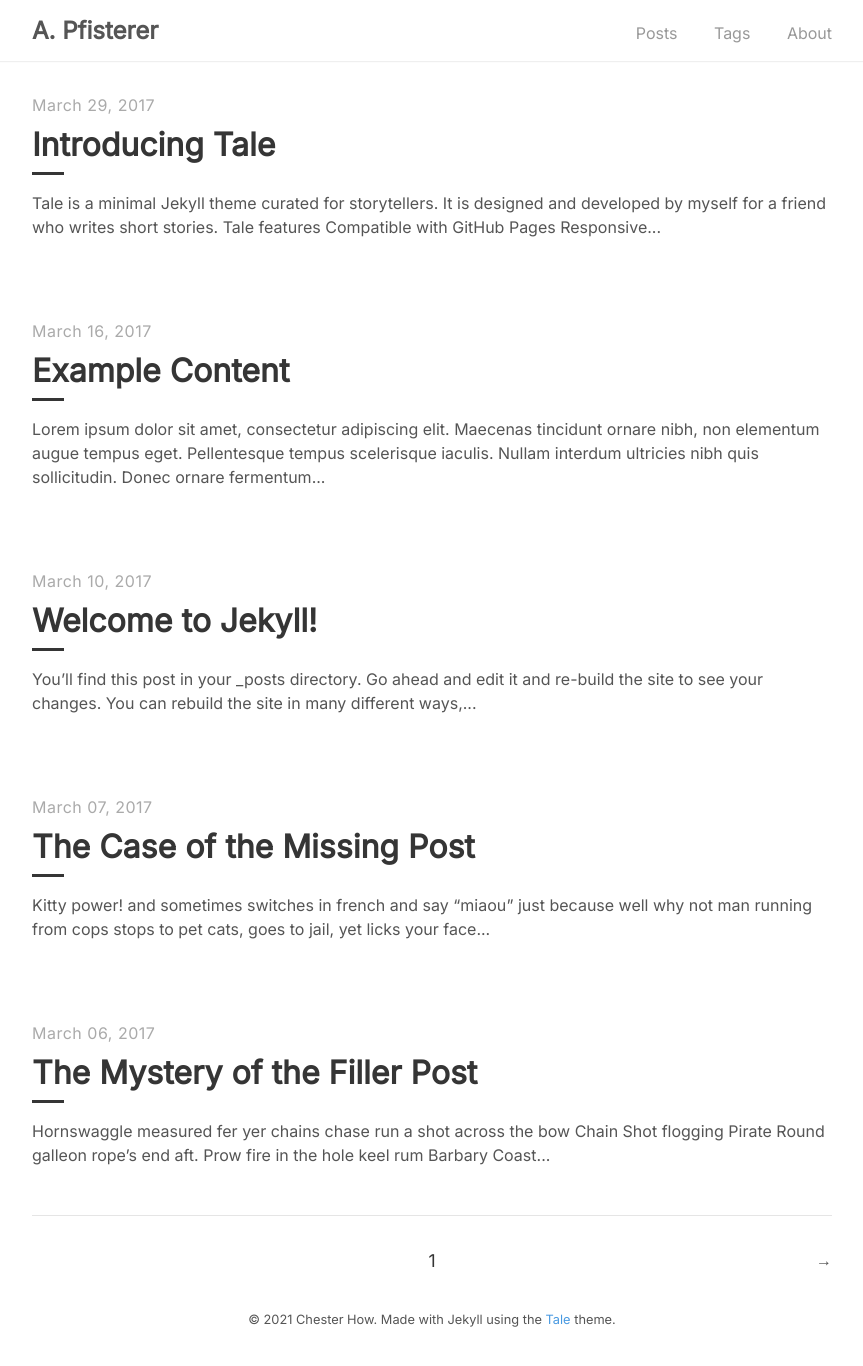
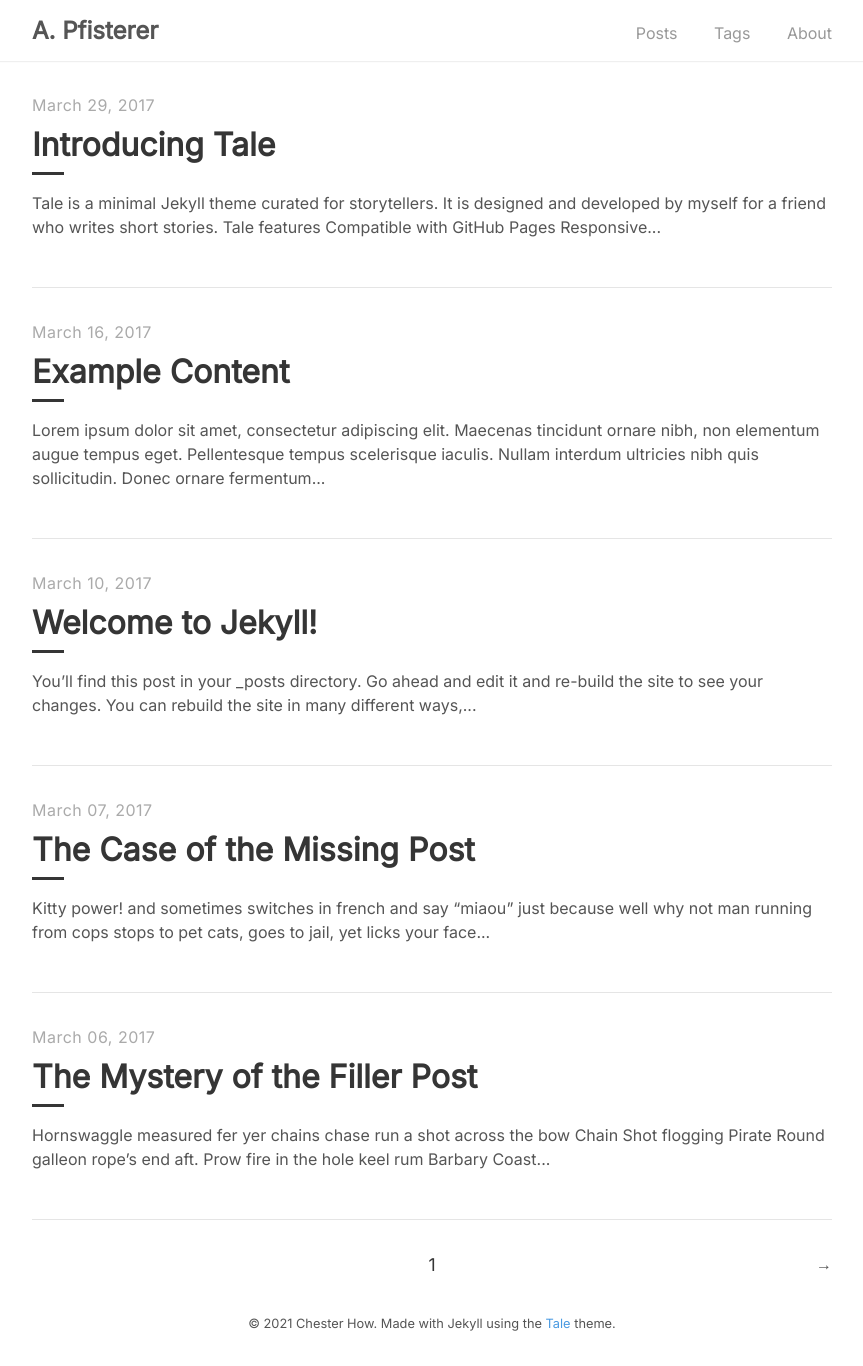
Before and after one commit to adripfi/adripfi.github.io, a Jekyll site: the page built from index.html, in a window 1280 px wide. Shown: the whole page, without its empty margins (208-1071 px from the left). Built offline with Jekyll 4.4.1, drawn with Linux system fonts in a browser that asks for light colours; the list of posts is cut into pages by our own code.

Commit message:
Update _catalogue.scss

```diff
--- a/_sass/tale/_catalogue.scss
+++ b/_sass/tale/_catalogue.scss
@@ -1,5 +1,6 @@
 .catalogue {
   &-item {
+    border-bottom: 1px solid $grey-2;
     color: $default-color;
     display: block;
     padding: 2rem 0;
```
